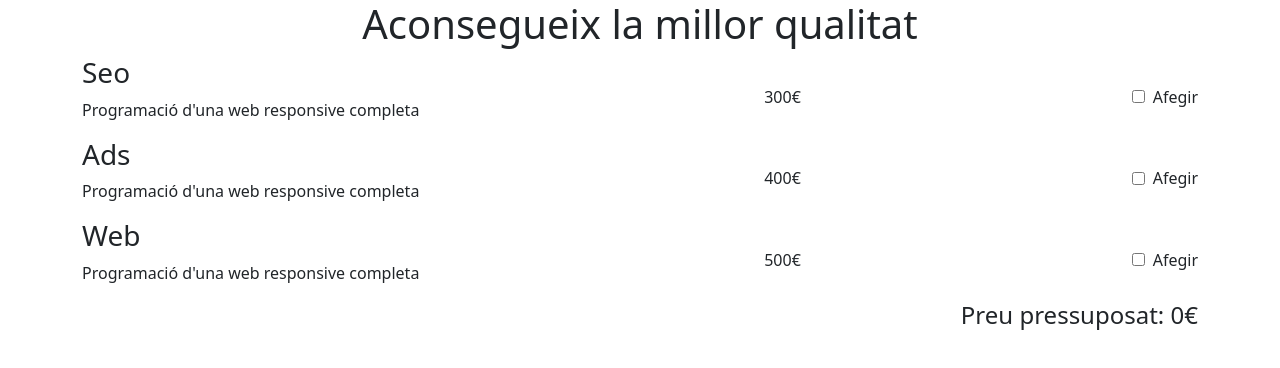
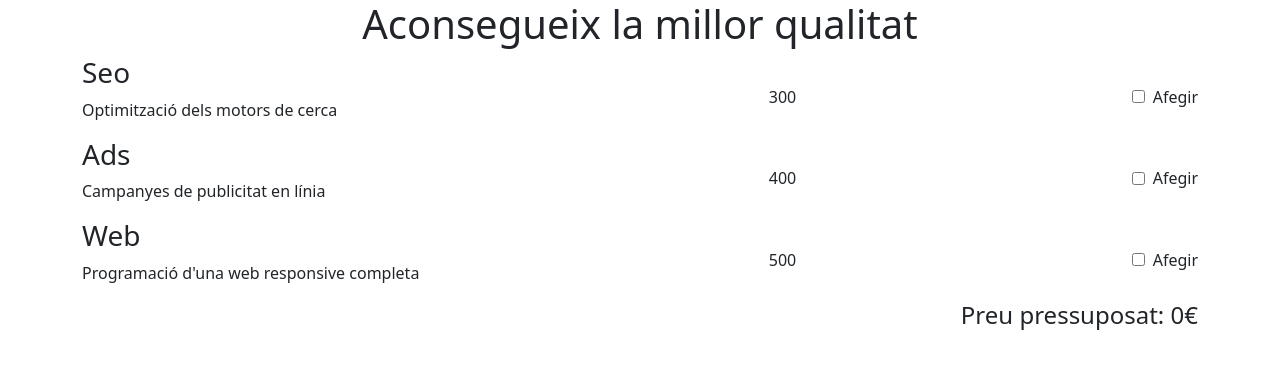
Before and after one commit to Victorreca/6-budget, an Angular app: page / in a window 1280 px wide. Shown: the top 368 px of the page. Built offline with nearby package versions, Linux system fonts and the light colour scheme.

Commit message:
Add interface and refactor template budgets-list template

```diff
--- a/src/app/budgets-list/budgets-list.component.html
+++ b/src/app/budgets-list/budgets-list.component.html
@@ -4,55 +4,29 @@
       <h1 class="text-center">Aconsegueix la millor qualitat</h1>
     </div>
     <div class="col-12">
+      <!-- @for(option of programmingOptions; track option){ -->
       <form class="form" [formGroup]="formBudget">
+        @for(option of programmingOptions; track option){
         <div class="row">
           <div class="col-6 d-flex align-items-center">
             <div>
-              <h3>Seo</h3>
-              <p>Programació d'una web responsive completa</p>
+              <h3>{{option.title}}</h3>
+              <p>{{ option.description }}</p>
             </div>
           </div>
           <div class="col-3 d-flex align-items-center justify-content-center">
-            300€
+            {{ option.price }}
           </div>
           <div class="col-3 d-flex align-items-center justify-content-end">
-            <input type="checkbox" name="" id="seo" formControlName="seo" (change)="calculateTotal()">
-            <label for="seo" class="ps-2">Afegir</label>
+            <input type="checkbox" name="" [id]="option.id" [formControlName]="option.id" (change)="calculateTotal()">
+            <label [for]="option.id" class="ps-2">Afegir</label>
           </div>
-        </div>
-        <div class="row">
-          <div class="col-6 d-flex align-items-center">
-            <div>
-              <h3>Ads</h3>
-              <p>Programació d'una web responsive completa</p>
-            </div>
-          </div>
-          <div class="col-3 d-flex align-items-center justify-content-center">
-            400€
-          </div>
-          <div class="col-3 col-3 d-flex align-items-center justify-content-end">
-            <input type="checkbox" name="" id="ads" formControlName="ads" (change)="calculateTotal()">
-            <label for="ads" class="ps-2">Afegir</label>
-          </div>
-        </div>
-        <div class="row">
-          <div class="col-6 d-flex align-items-center">
-            <div>
-              <h3>Web</h3>
-              <p>Programació d'una web responsive completa</p>
-            </div>
-          </div>
-          <div class="col-3 d-flex align-items-center justify-content-center">
-            500€
-          </div>
-          <div class="col-3 col-3 d-flex align-items-center justify-content-end">
-            <input type="checkbox" name="" id="web" formControlName="web" (change)="calculateTotal()">
-            <label for="web" class="ps-2">Afegir</label>
-          </div>
-          @if (formBudget.get('web')?.value) {
+          @if (option.id === 'web' && formBudget.get('web')?.value) {
           <app-panel (updatePagesAndLanguages)="panelUpdate($event)"></app-panel>
           }
         </div>
+        }
+
       </form>
     </div>
 
--- a/src/app/budgets-list/budgets-list.component.ts
+++ b/src/app/budgets-list/budgets-list.component.ts
@@ -1,4 +1,4 @@
-import { Component } from '@angular/core';
+import { Component, OnInit } from '@angular/core';
 import {
   FormBuilder,
   FormControl,
@@ -6,6 +6,7 @@ import {
   ReactiveFormsModule,
 } from '@angular/forms';
 import { BudgetService } from '../services/budget.service';
+import { BudgetOption } from '../interfaces/budget-option';
 import { PanelComponent } from '../panel/panel.component';
 @Component({
   selector: 'app-budgets-list',
@@ -13,15 +14,21 @@ import { PanelComponent } from '../panel/panel.component';
   templateUrl: './budgets-list.component.html',
   styleUrl: './budgets-list.component.scss',
 })
-export class BudgetsListComponent {
+export class BudgetsListComponent implements OnInit {
   totalPriceBudget = 0;
 
   formBudget!: FormGroup;
+  programmingOptions: BudgetOption[] = [];
+
   private numberPages = 1;
   private numberLanguages = 1;
 
   constructor(private fb: FormBuilder, private budgetService: BudgetService) {
     this.initializeForm();
+  }
+
+  ngOnInit(): void {
+    this.programmingOptions = this.budgetService.getProgrammingOptions();
   }
 
   private initializeForm(): void {
--- /dev/null
+++ b/src/app/interfaces/budget-option.ts
@@ -0,0 +1,6 @@
+export interface BudgetOption {
+  id: string;
+  title: string;
+  description: string;
+  price: number;
+}
--- a/src/app/services/budget.service.ts
+++ b/src/app/services/budget.service.ts
@@ -1,15 +1,40 @@
 import { Injectable } from '@angular/core';
+import { BudgetOption } from '../interfaces/budget-option';
 
 @Injectable({
   providedIn: 'root',
 })
 export class BudgetService {
-  private prices = { seo: 300, ads: 400, web: 500 };
+  private programmingOptions: BudgetOption[] = [
+    {
+      id: 'seo',
+      title: 'Seo',
+      description: 'Optimització dels motors de cerca',
+      price: 300,
+    },
+    {
+      id: 'ads',
+      title: 'Ads',
+      description: 'Campanyes de publicitat en línia',
+      price: 400,
+    },
+    {
+      id: 'web',
+      title: 'Web',
+      description: "Programació d'una web responsive completa",
+      price: 500,
+    },
+  ];
+
   private pageCost = 30;
   private numberPages = 1;
   private numberLanguages = 1;
 
   totalPrice = 0;
+
+  getProgrammingOptions(): BudgetOption[] {
+    return this.programmingOptions;
+  }
 
   updatePages(pages: number) {
     this.numberPages = pages;
@@ -29,12 +54,21 @@ export class BudgetService {
 
   constructor() {}
   calculateTotalPrice(formValue: any): number {
+    const webOptionPrice = this.programmingOptions.find(
+      (option) => option.id === 'web'
+    )!.price;
+
     this.totalPrice =
-      (formValue.value.seo ? this.prices.seo : 0) +
-      (formValue.value.ads ? this.prices.ads : 0) +
+      (formValue.value.seo
+        ? this.programmingOptions.find((option) => option.id === 'seo')!.price
+        : 0) +
+      (formValue.value.ads
+        ? this.programmingOptions.find((option) => option.id === 'ads')!.price
+        : 0) +
       (formValue.value.web
-        ? this.prices.web +
-          this.numberPages * this.numberLanguages * this.pageCost
+        ? webOptionPrice +
+          this.numberPages * this.pageCost +
+          this.numberLanguages * this.pageCost
         : 0);
     return this.totalPrice;
   }
```
